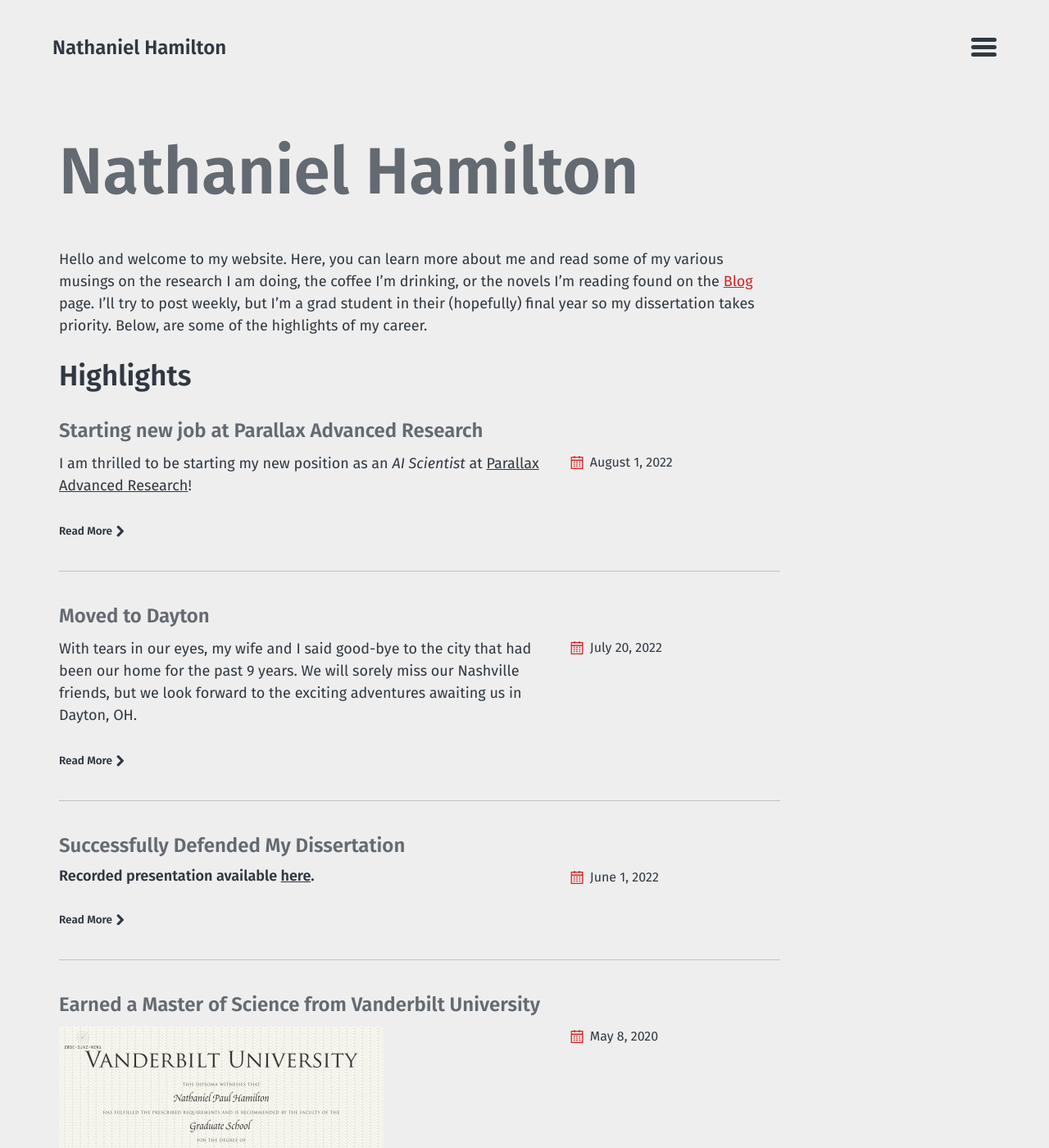
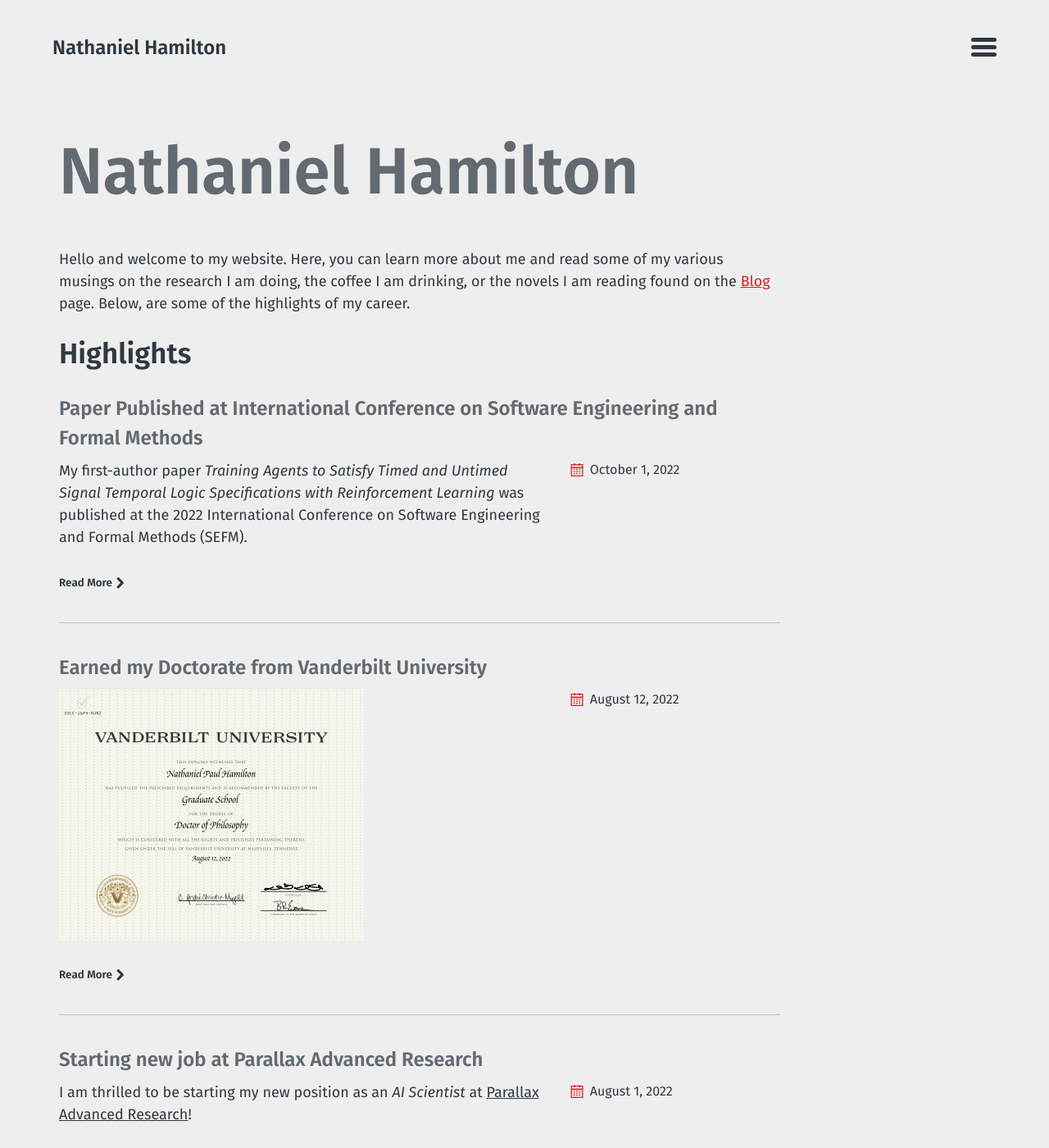
Before and after one commit to nphamilton/nphamilton.github.io, a Jekyll site: the page built from index.md, in a window 1280 px wide and 1400 px high. Shown: the whole window at 82% size. Built offline with Jekyll 4.4.1, drawn with Linux system fonts in a browser that asks for light colours; some of the changed text lies outside the part shown.

Commit message:
updates for graduation and adding publications

```diff
--- /dev/null
+++ b/highlights/_posts/2020-04-23-SPIE-publication.md
@@ -0,0 +1,14 @@
+---
+layout: post
+title: Paper Published at Unmanned Systems Technology XXII
+sub_title:
+date: 2020-04-23
+categories:
+# image: assets/images/masters_diploma.jpg
+---
+
+My first-author paper _Sonic to knuckles: evaluations on transfer reinforcement learning_ was published at the 2020 SPIE Defense + Commercial Sensing Unmanned Systems Technology XXII conference.
+
+[Link to paper.](https://www.spiedigitallibrary.org/conference-proceedings-of-spie/11425/114250J/Sonic-to-knuckles-Evaluations-on-transfer-reinforcement-learning/10.1117/12.2559546.short?SSO=1)
+
+Thank you [Lena](https://www.linkedin.com/in/lenaschlemmer17/), Chris, [Chad](https://www.linkedin.com/in/chad-waddington-a403a01b2/), [Todd](https://www.linkedin.com/in/todd-jenkins-a3258b57/), and [Taylor](http://www.taylortjohnson.com) for your support getting this work published!
--- /dev/null
+++ b/highlights/_posts/2022-03-22-ICAA-publication.md
@@ -0,0 +1,14 @@
+---
+layout: post
+title: Paper Published at International Conference on Assured Autonomy
+sub_title:
+date: 2022-03-22
+categories:
+# image: assets/images/masters_diploma.jpg
+---
+
+My first-author paper _Zero-Shot Policy Transfer in Autonomous Racing: Reinforcement Learning vs Imitation Learning_ was published at the 2022 IEEE International Conference on Assured Autonomy (ICAA).
+
+[Link to paper.](https://ieeexplore.ieee.org/abstract/document/9763640)
+
+Thank you [Patrick](https://www.linkedin.com/in/musaup/), [Diego](https://www.linkedin.com/in/diego-manzanas-lopez/), and [Taylor](http://www.taylortjohnson.com) for your support getting this work published!
--- /dev/null
+++ b/highlights/_posts/2022-10-01-SEFM-publication.md
@@ -0,0 +1,14 @@
+---
+layout: post
+title: Paper Published at International Conference on Software Engineering and Formal Methods
+sub_title:
+date: 2022-10-01
+categories:
+# image: assets/images/masters_diploma.jpg
+---
+
+My first-author paper _Training Agents to Satisfy Timed and Untimed Signal Temporal Logic Specifications with Reinforcement Learning_ was published at the 2022 International Conference on Software Engineering and Formal Methods (SEFM).
+
+[Link to paper.](https://link.springer.com/chapter/10.1007/978-3-031-17108-6_12)
+
+Thank you [Preston](https://www.linkedin.com/in/prestonrobinette/) and [Taylor](http://www.taylortjohnson.com) for your support getting this work published!
--- a/index.md
+++ b/index.md
@@ -6,4 +6,4 @@ paginate: true
 
 <!-- If you want to add more pages, make sure to add the .md file name to the _data/theme.yml file under "navigation_pages:" -->
 
-Hello and welcome to my website. Here, you can learn more about me and read some of my various musings on the research I am doing, the coffee I'm drinking, or the novels I'm reading found on the [Blog](https://nphamilton.github.io/blog/) page. I'll try to post weekly, but I'm a grad student in their (hopefully) final year so my dissertation takes priority. Below, are some of the highlights of my career.
+Hello and welcome to my website. Here, you can learn more about me and read some of my various musings on the research I am doing, the coffee I am drinking, or the novels I am reading found on the [Blog](https://nphamilton.github.io/blog/) page. Below, are some of the highlights of my career.
--- a/publications.md
+++ b/publications.md
@@ -8,11 +8,15 @@ A list of my publications, can also be found on my [Google Scholar page](https:/
 
 ## 2022
 
-1. Preston K Robinette, Benjamin K Heiner, Umberto Ravaioli, __Nathaniel Hamilton__, Taylor T Johnson, Kerianne L Hobbs. "Reinforcement Learning Heuristics for Aerospace Control Systems." _IEEE Aerospace Conference_. <!-- [[link]()] -->
+1. Preston K Robinette, Benjamin K Heiner, Umberto Ravaioli, __Nathaniel Hamilton__, Taylor T Johnson, Kerianne L Hobbs. "Reinforcement Learning Heuristics for Aerospace Control Systems." _IEEE Aerospace Conference_. [[link](https://ieeexplore.ieee.org/abstract/document/9843224)]
 
-2. __Nathaniel Hamilton__, Patrick Musau, Diego Manzanas Lopez, Taylor T Johnson. "Zero-Shot Policy Transfer in Autonomous Racing: Reinforcement Learning vs Imitation Learning." _International Conference on Assured Autonomy_. <!-- [[link]()] -->
+2. __Nathaniel Hamilton__, Patrick Musau, Diego Manzanas Lopez, Taylor T Johnson. "Zero-Shot Policy Transfer in Autonomous Racing: Reinforcement Learning vs Imitation Learning." _International Conference on Assured Autonomy_. [[link](https://ieeexplore.ieee.org/abstract/document/9763640)]
 
-3. Patrick Musau, __Nathaniel Hamilton__, Diego Manzanas Lopez, Preston Robinette, Taylor T Johnson. "On Using Real-Time Reachability for the Safety Assurance of Machine Learning Controllers." _International Conference on Assured Autonomy_. <!-- [[link]()] -->
+3. Patrick Musau, __Nathaniel Hamilton__, Diego Manzanas Lopez, Preston Robinette, Taylor T Johnson. "On Using Real-Time Reachability for the Safety Assurance of Machine Learning Controllers." _International Conference on Assured Autonomy_. [[link](https://ieeexplore.ieee.org/abstract/document/9763623)]
+
+4. Diego Manzanas Lopez, Patrick Musau, __Nathaniel P Hamilton__, Taylor T Johnson. "Reachability Analysis of a General Class of Neural Ordinary Differential Equations." _International Conference on Formal Modeling and Analysis of Timed Systems._ [[link](https://link.springer.com/chapter/10.1007/978-3-031-15839-1_15)]
+
+5. __Nathaniel Hamilton__, Preston K Robinette, Taylor T Johnson. "Training Agents to Satisfy Timed and Untimed Signal Temporal Logic Specifications with Reinforcement Learning." _International Conference on Software Engineering and Formal Methods._ [[link](https://link.springer.com/chapter/10.1007/978-3-031-17108-6_12)]
 
 ## 2021
 
```
Also changed, not shown: about.md (+1 -1 lines), highlights/_posts/2022-08-12-Doctoral-Graduation.md (added, +9 -0 lines), assets/images/phd_diploma.jpg (added).
